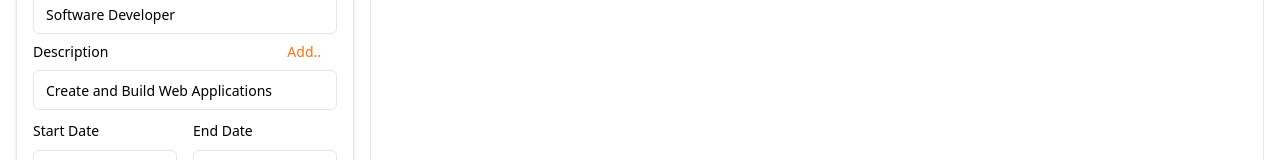
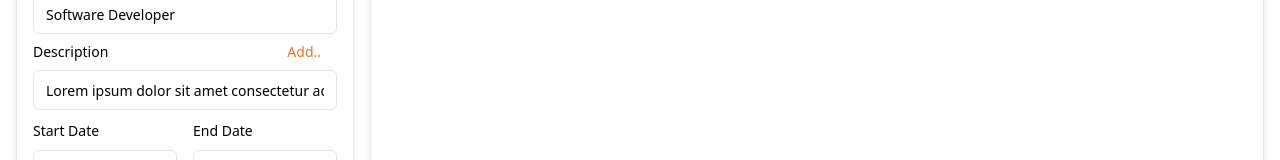
Before and after one commit to christianrazul/cv-architect, a React (Vite) app: page / in a window 1280 px wide. Shown: the part 723-883 px from the top of the page. Built offline with nearby package versions, Linux system fonts and the light colour scheme.

Commit message:
Refactor form components to use rounded borders and shadow for styling

```diff
--- a/src/components/HeaderForm.tsx
+++ b/src/components/HeaderForm.tsx
@@ -25,7 +25,7 @@ const HeaderForm = ({ onHeaderInfo }: HeaderFormProps) => {
   }, [headerInfo]);
 
   return (
-    <div className="flex w-80 flex-col gap-3 rounded-md border p-4 pb-4 shadow-md">
+    <div className="flex w-full flex-col gap-3 rounded-md border p-4 pb-4 shadow-md">
       <h1 className="text-xl font-bold">Personal Details</h1>
       <Input
         type="text"
--- a/src/components/Resume.tsx
+++ b/src/components/Resume.tsx
@@ -10,7 +10,7 @@ interface ResumeProps {
 
 const Resume = ({ header, summary, workHistory }: ResumeProps) => {
   return (
-    <div className=" flex w-full flex-col gap-2 border px-4">
+    <div className=" flex w-full flex-col gap-2 rounded-sm border px-4 shadow-md">
       <Header
         name={header.name}
         email={header.email}
--- a/src/components/SummaryForm.tsx
+++ b/src/components/SummaryForm.tsx
@@ -14,7 +14,7 @@ const SummaryForm = ({ onSummary }: SummaryFormProps) => {
   }, [summary]);
 
   return (
-    <div className="flex w-80 flex-col gap-3 rounded-md border p-4 shadow-md">
+    <div className="flex w-full flex-col gap-3 rounded-md border p-4 shadow-md">
       <h1 className="text-xl font-bold">Professional Summary</h1>
       <Textarea
         id="summary"
--- a/src/components/WorkHistory.tsx
+++ b/src/components/WorkHistory.tsx
@@ -10,10 +10,10 @@ const WorkHistory = ({ workHistory }: WorkHistoryProps) => {
       <h1 className=" bg-orange-400 py-1 pl-4 text-xl font-bold">
         WORK HISTORY
       </h1>
-      <div className="flex w-full flex-col p-4">
+      <div className="flex w-full flex-col px-4">
         {workHistory.map((work, index) => (
           <div key={index} className="flex w-full flex-col">
-            <div className="flex justify-between">
+            <div className="flex justify-between pt-2">
               <div className="flex gap-2">
                 <h2 className="font-bold">{work.company}</h2>
                 <h2>| {work.address}</h2>
--- a/src/components/WorkHistoryForm.tsx
+++ b/src/components/WorkHistoryForm.tsx
@@ -52,7 +52,9 @@ const WorkHistoryForm = ({ onWorkHistory }: WorkHistoryFormProps) => {
       role: "Software Developer",
       startDate: new Date("2021-01-01"),
       endDate: new Date(),
-      description: ["Create and Build Web Applications"],
+      description: Array(descriptionCount).fill(
+        "Lorem ipsum dolor sit amet consectetur adipisicing elit. Neque illum quasi maiores est quam dolorem officia suscipit voluptatem consequatur vero?",
+      ),
     },
   });
 
@@ -60,6 +62,9 @@ const WorkHistoryForm = ({ onWorkHistory }: WorkHistoryFormProps) => {
   const onSubmit = (values: z.infer<typeof schema>) => {
     // add the work history to the existing workHistory state
     setWorkHistory([...workHistory, values]);
+
+    // reset the form
+    form.reset();
   };
 
   useEffect(() => {
@@ -148,29 +153,6 @@ const WorkHistoryForm = ({ onWorkHistory }: WorkHistoryFormProps) => {
               )}
             />
           ))}
-          {/* <FormField
-            control={form.control}
-            name="description"
-            render={({ field }) => (
-              <FormItem>
-                <div className="flex items-center justify-between">
-                  <FormLabel>Description</FormLabel>
-                  <Button
-                    type="button"
-                    variant={"link"}
-                    className="h-auto py-0"
-                  >
-                    Add..
-                  </Button>
-                </div>
-
-                <FormControl>
-                  <Input placeholder="Role responsibility..." {...field} />
-                </FormControl>
-                <FormMessage />
-              </FormItem>
-            )}
-          /> */}
           {/* Date pickers */}
           <div className="flex gap-4">
             <FormField
@@ -257,7 +239,7 @@ const WorkHistoryForm = ({ onWorkHistory }: WorkHistoryFormProps) => {
             />
           </div>
 
-          <Button type="submit" variant="outline">
+          <Button type="submit" variant="outline" className="self-end">
             Add
           </Button>
         </form>
--- a/src/style.css
+++ b/src/style.css
@@ -771,6 +771,10 @@ video {
   margin-bottom: calc(1rem * var(--tw-space-y-reverse));
 }
 
+.self-end {
+  align-self: flex-end;
+}
+
 .whitespace-nowrap {
   white-space: nowrap;
 }
@@ -785,6 +789,10 @@ video {
 
 .rounded-md {
   border-radius: calc(var(--radius) - 2px);
+}
+
+.rounded-sm {
+  border-radius: calc(var(--radius) - 4px);
 }
 
 .border {
@@ -909,6 +917,14 @@ video {
   padding-top: 1.5rem;
 }
 
+.pt-4 {
+  padding-top: 1rem;
+}
+
+.pt-2 {
+  padding-top: 0.5rem;
+}
+
 .text-left {
   text-align: left;
 }
@@ -995,6 +1011,12 @@ video {
 .shadow-md {
   --tw-shadow: 0 4px 6px -1px rgb(0 0 0 / 0.1), 0 2px 4px -2px rgb(0 0 0 / 0.1);
   --tw-shadow-colored: 0 4px 6px -1px var(--tw-shadow-color), 0 2px 4px -2px var(--tw-shadow-color);
+  box-shadow: var(--tw-ring-offset-shadow, 0 0 #0000), var(--tw-ring-shadow, 0 0 #0000), var(--tw-shadow);
+}
+
+.shadow-sm {
+  --tw-shadow: 0 1px 2px 0 rgb(0 0 0 / 0.05);
+  --tw-shadow-colored: 0 1px 2px 0 var(--tw-shadow-color);
   box-shadow: var(--tw-ring-offset-shadow, 0 0 #0000), var(--tw-ring-shadow, 0 0 #0000), var(--tw-shadow);
 }
 
```
